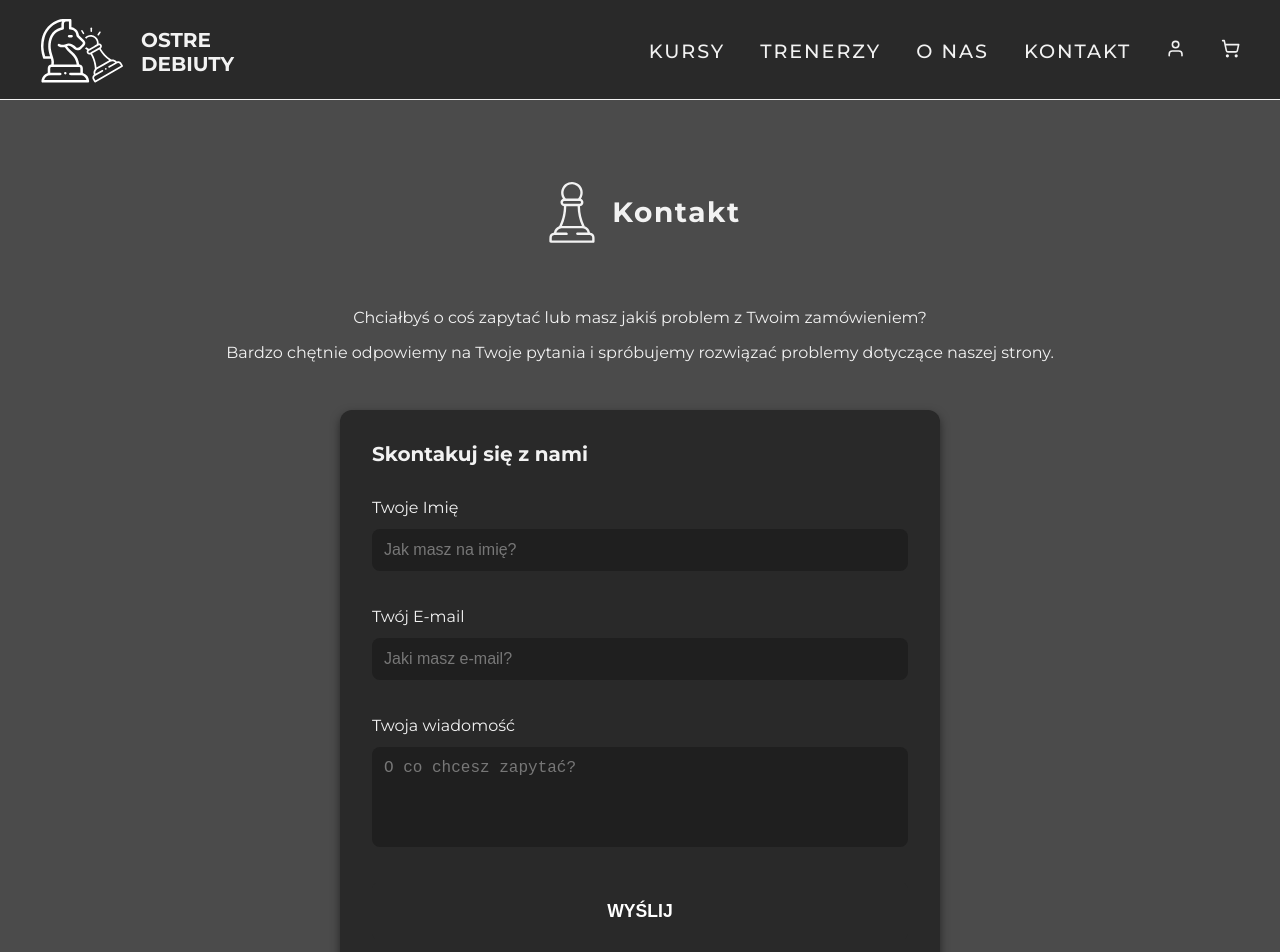
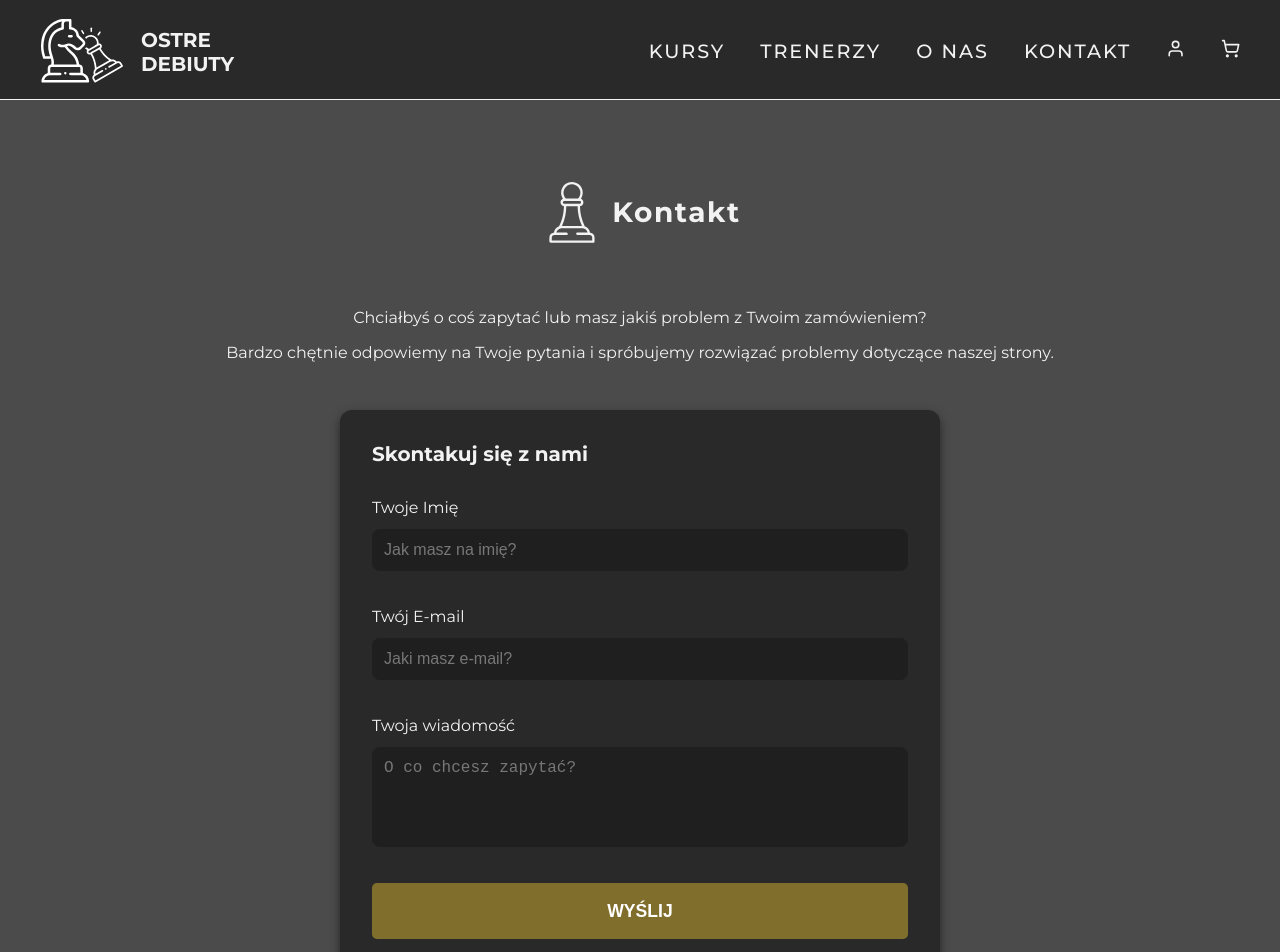
Before and after one commit to BartekKuzniewski/ostre-debiuty, a React (Vite) app: page /kontakt in a window 1280 px wide. Shown: the top 952 px of the page. Built offline with nearby package versions, Linux system fonts and the light colour scheme.

Commit message:
improved Button component

```diff
--- a/src/components/Button/Button.jsx
+++ b/src/components/Button/Button.jsx
@@ -1,4 +1,27 @@
+import { Link } from 'react-router-dom';
 import styles from './Button.module.css';
-export function Button({ children }) {
-	return <button className={styles.button}>{children}</button>;
+
+export function Button({
+	children,
+	bgColor = '#292929',
+	hoverColor = '#806e2d',
+	to,
+}) {
+	const buttonStyle = {
+		'--bg-color': bgColor,
+		'--hover-color': hoverColor,
+	};
+	if (to) {
+		return (
+			<Link to={to} className={styles.button} style={buttonStyle}>
+				{children}
+			</Link>
+		);
+	}
+
+	return (
+		<button className={styles.button} style={buttonStyle}>
+			{children}
+		</button>
+	);
 }
--- a/src/components/Button/Button.module.css
+++ b/src/components/Button/Button.module.css
@@ -1,5 +1,5 @@
 .button {
-	background-color: var(--color-dark);
+	background-color: var(--bg-color);
 	color: #fff;
 	border: none;
 	padding: 1.1rem 1.25rem;
@@ -8,9 +8,9 @@
 	font-weight: 700;
 	text-transform: uppercase;
 	border-radius: 5px;
-	transition: background-color 0.3s;
+	transition: background-color 0.4s;
 }
 
 .button:hover {
-	background-color: var(--color-gold);
+	background-color: var(--hover-color);
 }
--- a/src/components/Card/Card.jsx
+++ b/src/components/Card/Card.jsx
@@ -1,5 +1,5 @@
-import { Link } from 'react-router-dom';
 import styles from './Card.module.css';
+import { Button } from '../Button/Button';
 
 export function Card({ img, imgAlt, title, description, price, slug }) {
 	return (
@@ -17,9 +17,7 @@ export function Card({ img, imgAlt, title, description, price, slug }) {
 				<h3 className={styles.cardBackTitle}>{title}</h3>
 				<p className={styles.cardBackDescription}>{description}</p>
 				<p className={styles.cardBackPrice}>{price} zł</p>
-				<Link to={`/kursy/${slug}`} className={styles.button}>
-					sprawdź szczegóły
-				</Link>
+				<Button to={`/kursy/${slug}`}>sprawdź szczegóły</Button>
 			</div>
 		</div>
 	);
--- a/src/components/ContactForm/ContactForm.jsx
+++ b/src/components/ContactForm/ContactForm.jsx
@@ -108,10 +108,8 @@ export function ContactForm() {
 						<p className={styles.errorMessage}>{errors.message}</p>
 					)}
 				</div>
-				<Button type='submit'>Wyślij</Button>
-				{/* <button type='submit' className={styles.button}>
-					Wyślij
-				</button> */}
+				<Button type='submit' bgColor='#806e2d' hoverColor='#978130'>Wyślij</Button>
+
 			</form>
 
 			{showModal && (
--- a/src/components/ContactForm/ContactForm.module.css
+++ b/src/components/ContactForm/ContactForm.module.css
@@ -52,24 +52,6 @@
 	resize: none;
 }
 
-.button {
-	background-color: var(--color-gold);
-	border: none;
-	padding: 1.1rem;
-	color: var(--color-default);
-	font-size: 1.1rem;
-	font-weight: 700;
-	letter-spacing: 0.05em;
-	text-transform: uppercase;
-	border-radius: 5px;
-	cursor: pointer;
-	transition: background-color 0.3s;
-}
-
-.button:hover {
-	background-color: #978130;
-}
-
 .error {
 	outline: 2px solid rgb(177, 5, 5);
 }
```
